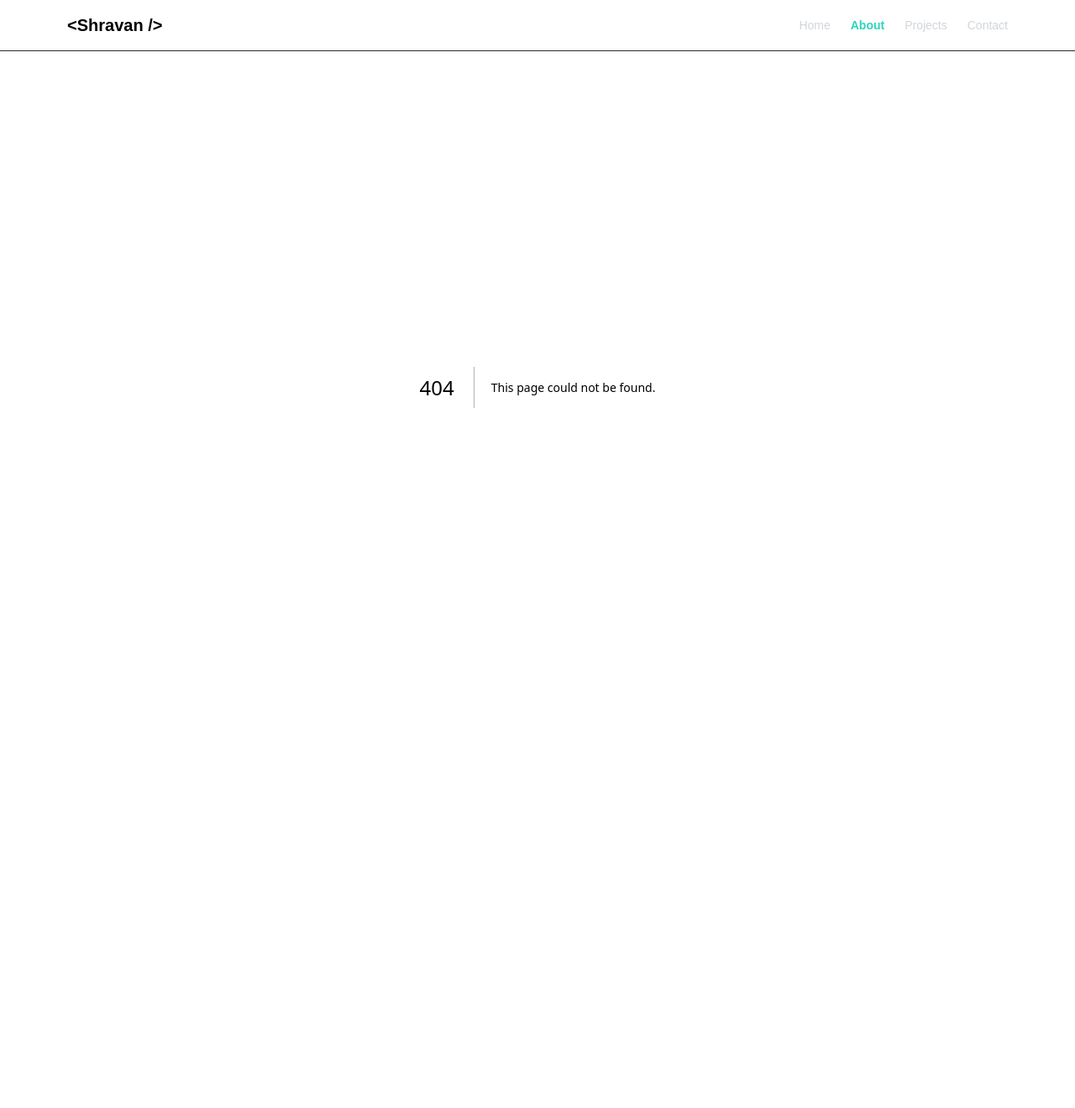
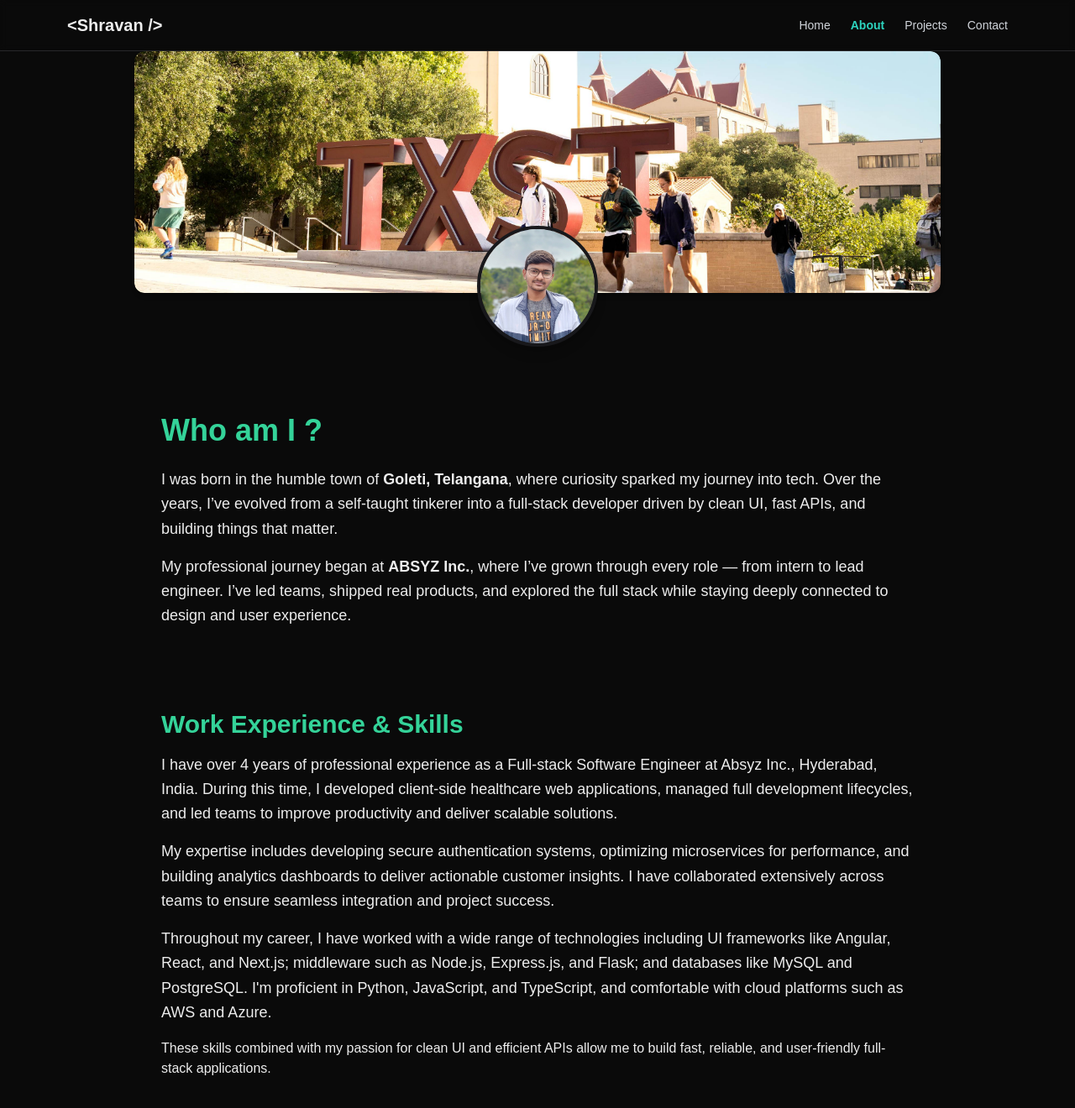
Before and after one commit to vamsi1225/portfoliosite, a Next.js app: page /about in a window 1280 px wide. Before the commit this address had no page. Shown: the top 1320 px of the page at 84% size. Before the commit the page ends 861 px from the top, so only its background shows below. Built offline with nearby package versions, Linux system fonts and the light colour scheme.

Commit message:
adding about page

```diff
--- /dev/null
+++ b/src/app/about/page.tsx
@@ -0,0 +1,17 @@
+import AboutIntro from "../components/blocks/AboutIntro";
+import Contact from "../components/blocks/Contact";
+import Interests from "../components/blocks/Interests";
+import ProfileHeader from "../components/blocks/ProfileHeader";
+import WorkExperience from "../components/blocks/WorkExperience";
+
+export default function About() {
+  return (
+    <div className="bg-background text-foreground px-4 sm:px-6 md:px-8 max-w-5xl mx-auto">
+      <ProfileHeader />
+      <AboutIntro />
+      <WorkExperience />
+      <Interests/>
+      <Contact/>
+    </div>
+  );
+}
--- /dev/null
+++ b/src/app/components/blocks/AboutIntro.tsx
@@ -0,0 +1,19 @@
+'use client';
+
+export default function AboutIntro() {
+  return (
+    <section className="px-4 sm:px-6 md:px-8 py-12 max-w-5xl mx-auto">
+      <div className="max-w-4xl mx-auto">
+        <h2 className="text-3xl md:text-4xl font-bold mb-6 text-emerald-400">
+          Who am I ?
+        </h2>
+        <p className="text-lg leading-relaxed">
+          I was born in the humble town of <strong>Goleti, Telangana</strong>, where curiosity sparked my journey into tech. Over the years, I’ve evolved from a self-taught tinkerer into a full-stack developer driven by clean UI, fast APIs, and building things that matter.
+        </p>
+        <p className="mt-4 text-lg leading-relaxed">
+          My professional journey began at <strong>ABSYZ Inc.</strong>, where I’ve grown through every role — from intern to lead engineer. I’ve led teams, shipped real products, and explored the full stack while staying deeply connected to design and user experience.
+        </p>
+      </div>
+    </section>
+  );
+}
--- /dev/null
+++ b/src/app/components/blocks/Contact.tsx
@@ -0,0 +1,42 @@
+'use client';
+
+import { Mail, Phone, MapPin, Linkedin } from 'lucide-react'; // Optional icons, install lucide-react if needed
+
+export default function Contact() {
+  return (
+    <section className="max-w-5xl mx-auto px-4 sm:px-6 md:px-8 py-8 text-foreground bg-background">
+      <h2 className="text-3xl font-semibold mb-6 text-emerald-400">Get in Touch</h2>
+      <p className="mb-6">Feel free to reach out via any of the below methods:</p>
+
+      <ul className="space-y-4 text-lg">
+        <li className="flex items-center space-x-3">
+          <Mail className="w-6 h-6 text-teal-400" />
+          <a href="mailto:shra1.naikini@gmail.com" className="hover:underline">
+            shra1.naikini@gmail.com
+          </a>
+        </li>
+        <li className="flex items-center space-x-3">
+          <Phone className="w-6 h-6 text-teal-400" />
+          <a href="tel:+15124227027" className="hover:underline">
+            +1 512 422 7027
+          </a>
+        </li>
+        <li className="flex items-center space-x-3">
+          <MapPin className="w-6 h-6 text-teal-400" />
+          <span>Austin, Texas</span>
+        </li>
+        <li className="flex items-center space-x-3">
+          <Linkedin className="w-6 h-6 text-teal-400" />
+          <a
+            href="https://www.linkedin.com/in/sravan-naikini-5924b611b/"
+            target="_blank"
+            rel="noopener noreferrer"
+            className="hover:underline"
+          >
+            LinkedIn Profile
+          </a>
+        </li>
+      </ul>
+    </section>
+  );
+}
--- /dev/null
+++ b/src/app/components/blocks/Interests.tsx
@@ -0,0 +1,31 @@
+'use client';
+
+export default function Interests() {
+  return (
+    <section className="max-w-5xl mx-auto px-4 sm:px-6 md:px-8 py-8 text-foreground bg-background">
+      <h2 className="text-3xl font-semibold mb-6 text-emerald-400">Interests & Passions</h2>
+
+      <p className="mb-4 text-lg leading-relaxed">
+        When I’m not building full-stack web applications, you’ll find me watching cricket passionately — especially cheering for my favorite IPL team, Sunrisers Hyderabad (SRH).
+      </p>
+
+      <p className="mb-6 text-lg leading-relaxed">
+        I also love diving into web development trends, constantly exploring new technologies and ways to craft clean, fast, and elegant user experiences.
+      </p>
+
+      <div>
+        <h3 className="text-xl font-semibold mb-2">Checkout my Spotify playlist</h3>
+        <iframe
+          style={{ borderRadius: '12px' }}
+          src="https://open.spotify.com/embed/playlist/7uoiOczGYYilkyIk2JPKqQ?utm_source=generator"
+          width="100%"
+          height="352"
+          frameBorder="0"
+          allow="autoplay; clipboard-write; encrypted-media; fullscreen; picture-in-picture"
+          loading="lazy"
+          title="Shravan's Spotify Playlist"
+        ></iframe>
+      </div>
+    </section>
+  );
+}
--- /dev/null
+++ b/src/app/components/blocks/ProfileHeader.tsx
@@ -0,0 +1,35 @@
+'use client';
+
+import Image from 'next/image';
+import profilePic from '@/app/assets/profile.jpg';
+import backgroundImage from '@/app/assets/header-bg.jpg';
+
+export default function ProfileHeader() {
+  return (
+    <section className="relative flex flex-col items-center justify-center mb-24">
+      {/* Full-Width Background Banner */}
+      <div className="w-full h-60 md:h-72 relative overflow-hidden rounded-xl shadow-md">
+        <Image
+          src={backgroundImage}
+          alt="Background"
+          fill
+          className="object-cover rounded-xl"
+          priority
+        />
+      </div>
+
+      {/* Profile Picture (Floating) */}
+      <div className="absolute top-44 md:top-52">
+        <div className="w-32 h-32 md:w-36 md:h-36 rounded-full border-4 border-zinc-900 overflow-hidden shadow-lg">
+          <Image
+            src={profilePic}
+            alt="Shravan Naikini"
+            width={144}
+            height={144}
+            className="object-cover"
+          />
+        </div>
+      </div>
+    </section>
+  );
+}
--- /dev/null
+++ b/src/app/components/blocks/WorkExperience.tsx
@@ -0,0 +1,32 @@
+'use client';
+
+export default function WorkExperience() {
+  return (
+    <section className="px-4 sm:px-6 md:px-8 py-12 max-w-5xl mx-auto">
+
+      <h2 className="text-3xl font-semibold mb-4 text-emerald-400">Work Experience & Skills</h2>
+
+      <p className="mb-4 text-lg leading-relaxed">
+        I have over 4 years of professional experience as a Full-stack Software Engineer at Absyz Inc., Hyderabad, India.
+        During this time, I developed client-side healthcare web applications, managed full development lifecycles,
+        and led teams to improve productivity and deliver scalable solutions.
+      </p>
+
+      <p className="mb-4 text-lg leading-relaxed">
+        My expertise includes developing secure authentication systems, optimizing microservices for performance,
+        and building analytics dashboards to deliver actionable customer insights.
+        I have collaborated extensively across teams to ensure seamless integration and project success.
+      </p>
+
+      <p className="mb-4 text-lg leading-relaxed">
+        Throughout my career, I have worked with a wide range of technologies including UI frameworks like Angular, React, and Next.js;
+        middleware such as Node.js, Express.js, and Flask; and databases like MySQL and PostgreSQL.
+        I'm proficient in Python, JavaScript, and TypeScript, and comfortable with cloud platforms such as AWS and Azure.
+      </p>
+
+      <p>
+        These skills combined with my passion for clean UI and efficient APIs allow me to build fast, reliable, and user-friendly full-stack applications.
+      </p>
+    </section>
+  );
+}
--- a/src/app/page.tsx
+++ b/src/app/page.tsx
@@ -2,6 +2,8 @@ import HeroIntro from "./components/blocks/HeroIntro";
 
 export default function Home() {
   return (
-      <HeroIntro/>
+      <div>
+        <HeroIntro/>
+      </div>
   );
 }
```
Also changed, not shown: src/app/assets/header-bg.jpg (added), src/app/assets/profile.jpg (added).
